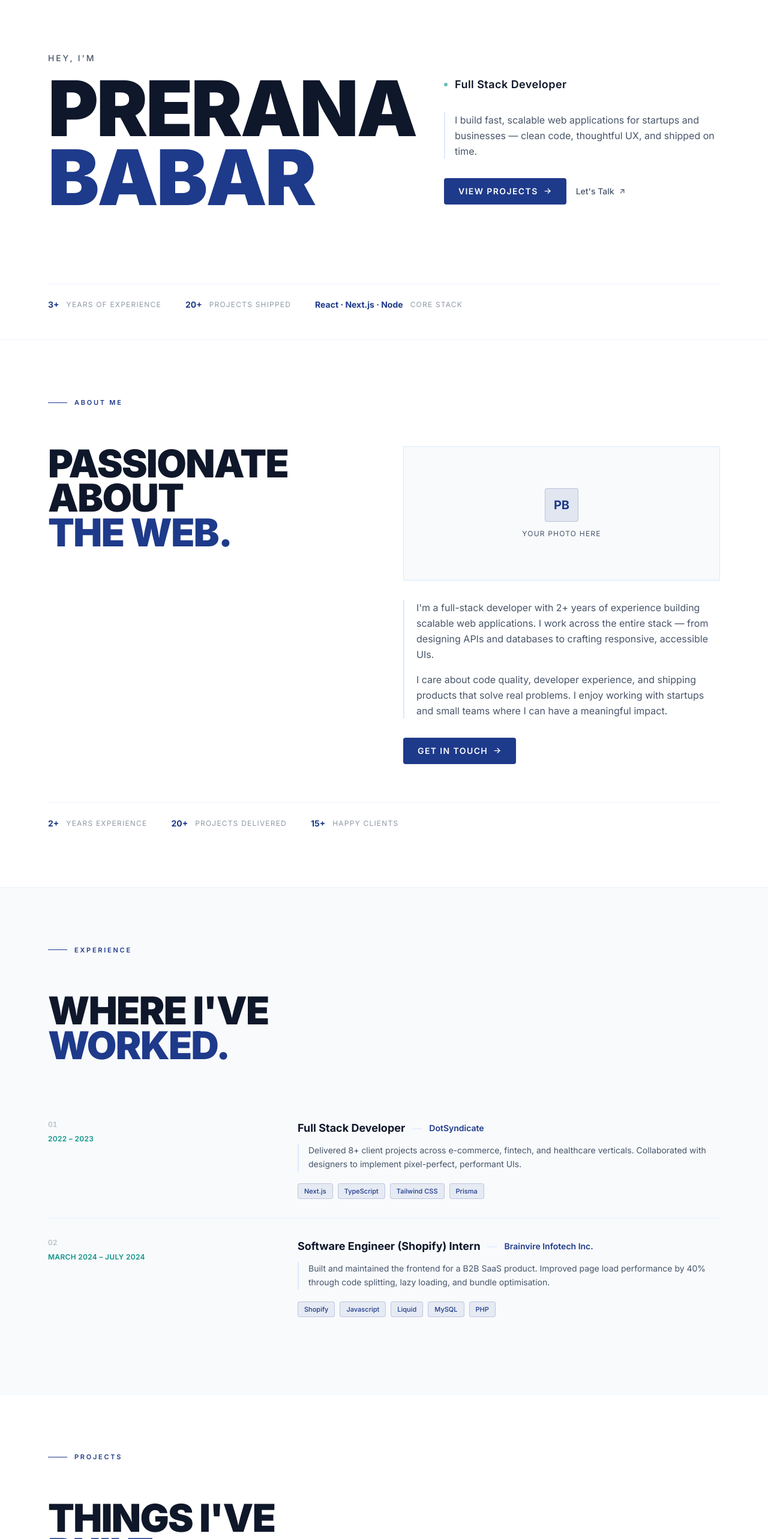
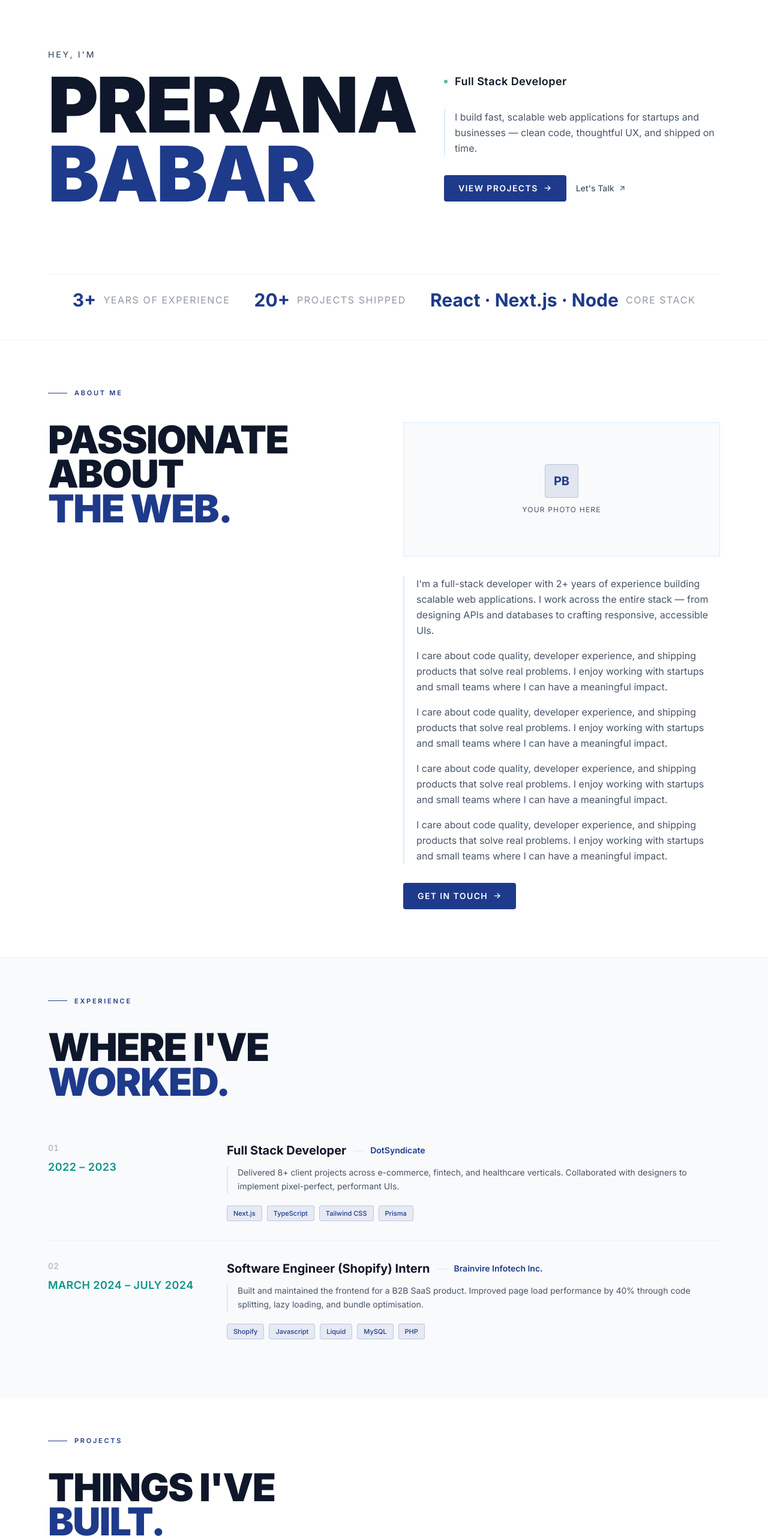
Before and after one commit to preranababar9/portfolio, a Next.js app: page / in a window 1280 px wide. Shown: the part 234-2800 px from the top of the page at 60% size. Built offline with nearby package versions, Linux system fonts and the light colour scheme.

Commit message:
chore: gap reduced between sections and responsive

```diff
--- a/app/components/About.tsx
+++ b/app/components/About.tsx
@@ -8,10 +8,10 @@ const stats = [
 
 export default function About() {
   return (
-    <section id="about" className="bg-page py-24 border-t border-stroke/50 px-6 sm:px-10 md:px-16 lg:px-20">
+    <section id="about" className="bg-page py-20 border-t border-stroke/50 px-6 sm:px-10 md:px-16 lg:px-20">
 
       {/* Section label */}
-      <div className="flex items-center gap-3 mb-16">
+      <div className="flex items-center gap-3 mb-10">
         <span className="w-8 h-px bg-primary" />
         <span className="text-primary text-[11px] uppercase tracking-[0.25em] font-semibold">
           About Me
@@ -57,11 +57,26 @@ export default function About() {
               products that solve real problems. I enjoy working with startups and
               small teams where I can have a meaningful impact.
             </p>
+              <p className="text-muted text-base leading-relaxed">
+              I care about code quality, developer experience, and shipping
+              products that solve real problems. I enjoy working with startups and
+              small teams where I can have a meaningful impact.
+            </p>
+              <p className="text-muted text-base leading-relaxed">
+              I care about code quality, developer experience, and shipping
+              products that solve real problems. I enjoy working with startups and
+              small teams where I can have a meaningful impact.
+            </p>
+              <p className="text-muted text-base leading-relaxed">
+              I care about code quality, developer experience, and shipping
+              products that solve real problems. I enjoy working with startups and
+              small teams where I can have a meaningful impact.
+            </p>
           </div>
 
           <a
             href="#contact"
-            className="group inline-flex items-center gap-2 bg-primary hover:bg-primary-light text-white font-semibold px-6 py-3 rounded-sm transition-all duration-200 text-sm uppercase tracking-widest w-fit hover:gap-3"
+            className="button-primary w-fit"
           >
             Get in touch
             <IconArrowRight size={15} className="transition-transform duration-200 group-hover:translate-x-0.5" />
@@ -69,15 +84,7 @@ export default function About() {
         </div>
       </div>
 
-      {/* Stats bar */}
-      <div className="border-t border-stroke/50 mt-16 pt-6 flex flex-wrap items-center gap-x-10 gap-y-3">
-        {stats.map(({ value, label }) => (
-          <div key={label} className="flex items-center gap-3">
-            <span className="text-primary font-bold text-sm">{value}</span>
-            <span className="text-muted/60 text-xs uppercase tracking-widest">{label}</span>
-          </div>
-        ))}
-      </div>
+
     </section>
   );
 }
--- a/app/components/Hero.tsx
+++ b/app/components/Hero.tsx
@@ -1,10 +1,11 @@
+"use client"
 import { IconArrowRight, IconArrowUpRight } from '@tabler/icons-react';
 
 export default function Hero() {
   return (
     <section
       id="hero"
-      className="relative bg-page min-h-screen flex flex-col justify-between px-6 sm:px-10 md:px-16 lg:px-20 pt-32 pb-12"
+      className="relative bg-page min-h-screen flex flex-col justify-between px-6 sm:px-10 md:px-16 lg:px-20 pt-28 pb-12"
     >
       {/* Top label row */}
       <div className="flex items-center gap-3 mb-auto">
@@ -15,7 +16,7 @@ export default function Hero() {
       </div>
 
       {/* Main content — two column */}
-      <div className="flex flex-col lg:flex-row lg:items-end gap-12 lg:gap-0 my-auto py-16">
+      <div className="flex flex-col lg:flex-row lg:items-end gap-12 lg:gap-0 my-auto py-8">
 
         {/* Left — Name block */}
         <div className="flex-1">
@@ -53,7 +54,7 @@ export default function Hero() {
           <div className="flex items-center gap-4">
             <a
               href="#projects"
-              className="group inline-flex items-center gap-2 bg-primary hover:bg-primary-light text-white font-semibold px-6 py-3 rounded-sm transition-all duration-200 text-sm uppercase tracking-widest hover:gap-3"
+              className="button-primary"
             >
               View Projects
               <IconArrowRight size={15} className="transition-transform duration-200 group-hover:translate-x-0.5" />
@@ -70,15 +71,15 @@ export default function Hero() {
       </div>
 
       {/* Bottom stats bar */}
-      <div className="border-t border-stroke/50 pt-6 flex flex-wrap items-center gap-x-10 gap-y-3">
+      <div className="border-t border-stroke/50 pt-6 justify-center flex flex-wrap items-center gap-x-10 gap-y-3">
         {[
           { value: '3+', label: 'Years of Experience' },
           { value: '20+', label: 'Projects Shipped' },
           { value: 'React · Next.js · Node', label: 'Core Stack' },
         ].map(({ value, label }) => (
           <div key={label} className="flex items-center gap-3">
-            <span className="text-primary font-bold text-sm">{value}</span>
-            <span className="text-muted/60 text-xs uppercase tracking-widest">{label}</span>
+            <span className="text-primary font-bold xl:text-3xl md:text-2xl text-sm">{value}</span>
+            <span className="text-muted/60  max-md:text-sm uppercase tracking-widest">{label}</span>
           </div>
         ))}
       </div>
--- a/app/components/Navbar.tsx
+++ b/app/components/Navbar.tsx
@@ -51,7 +51,7 @@ export default function Navbar() {
         {/* CTA */}
         <a
           href="#contact"
-          className="hidden md:inline-flex items-center bg-primary hover:bg-primary-light text-white text-[11px] font-semibold px-5 py-2 rounded-sm transition-colors uppercase tracking-widest"
+          className="hidden md:inline-flex items-center bg-primary hover:bg-black text-white text-[11px] font-semibold px-5 py-2 rounded-sm transition-colors uppercase tracking-widest"
         >
           Hire Me
         </a>
--- a/app/components/Projects.tsx
+++ b/app/components/Projects.tsx
@@ -41,10 +41,10 @@ const projects = [
 
 export default function Projects() {
   return (
-    <section id="projects" className="bg-page py-24 border-t border-stroke/50 px-6 sm:px-10 md:px-16 lg:px-20">
+    <section id="projects" className="bg-page py-16 border-t border-stroke/50 px-6 sm:px-10 md:px-16 lg:px-20">
 
       {/* Section label */}
-      <div className="flex items-center gap-3 mb-16">
+      <div className="flex items-center gap-3 mb-10">
         <span className="w-8 h-px bg-primary" />
         <span className="text-primary text-[11px] uppercase tracking-[0.25em] font-semibold">
           Projects
@@ -52,7 +52,7 @@ export default function Projects() {
       </div>
 
       <h2
-        className="font-black uppercase leading-[0.9] tracking-tight text-heading mb-16"
+        className="font-black uppercase leading-[0.9] tracking-tight text-heading mb-10"
         style={{ fontSize: 'clamp(2.5rem, 5vw, 5rem)' }}
       >
         Things I&apos;ve<br />
--- a/app/components/Tech.tsx
+++ b/app/components/Tech.tsx
@@ -15,10 +15,10 @@ const techCategories = [
 
 export default function Tech() {
   return (
-    <section id="technologies" className="bg-card py-24 border-t border-stroke/50 px-6 sm:px-10 md:px-16 lg:px-20">
+    <section id="technologies" className="bg-card py-16 border-t border-stroke/50 px-6 sm:px-10 md:px-16 lg:px-20">
 
       {/* Section label */}
-      <div className="flex items-center gap-3 mb-16">
+      <div className="flex items-center gap-3 mb-10">
         <span className="w-8 h-px bg-primary" />
         <span className="text-primary text-[11px] uppercase tracking-[0.25em] font-semibold">
           Technologies
@@ -26,7 +26,7 @@ export default function Tech() {
       </div>
 
       <h2
-        className="font-black uppercase leading-[0.9] tracking-tight text-heading mb-16"
+        className="font-black uppercase leading-[0.9] tracking-tight text-heading mb-10"
         style={{ fontSize: 'clamp(2.5rem, 5vw, 5rem)' }}
       >
         My tech<br />
@@ -37,14 +37,14 @@ export default function Tech() {
       <div className="grid md:grid-cols-3 divide-y md:divide-y-0 md:divide-x divide-stroke/50 border border-stroke/50">
         {techCategories.map((category) => (
           <div key={category.label} className="p-8">
-            <h3 className="text-[11px] uppercase tracking-[0.25em] font-semibold text-muted mb-6">
+            <h3 className="md:text-xl  uppercase tracking-[0.20em] font-semibold text-muted mb-6">
               {category.label}
             </h3>
             <ul className="space-y-3">
               {category.items.map((item) => (
                 <li key={item} className="flex items-center gap-3">
                   <span className="w-1 h-1 rounded-full bg-primary shrink-0" />
-                  <span className="text-heading text-sm font-medium">{item}</span>
+                  <span className="text-heading  max-md:text-sm font-medium">{item}</span>
                 </li>
               ))}
             </ul>
--- a/app/components/Work.tsx
+++ b/app/components/Work.tsx
@@ -2,10 +2,10 @@ import { experiences } from "../utils/const";
 
 export default function Work() {
   return (
-    <section id="work" className="bg-card py-24 border-t border-stroke/50 px-6 sm:px-10 md:px-16 lg:px-20">
+    <section id="work" className="bg-card py-16 border-t border-stroke/50 px-6 sm:px-10 md:px-16 lg:px-20">
 
       {/* Section label */}
-      <div className="flex items-center gap-3 mb-16">
+      <div className="flex items-center gap-3 mb-10">
         <span className="w-8 h-px bg-primary" />
         <span className="text-primary text-[11px] uppercase tracking-[0.25em] font-semibold">
           Experience
@@ -13,7 +13,7 @@ export default function Work() {
       </div>
 
       <h2
-        className="font-black uppercase leading-[0.9] tracking-tight text-heading mb-16"
+        className="font-black uppercase leading-[0.9] tracking-tight text-heading mb-10"
         style={{ fontSize: 'clamp(2.5rem, 5vw, 5rem)' }}
       >
         Where I&apos;ve<br />
@@ -23,14 +23,14 @@ export default function Work() {
       {/* Experience list */}
       <div className="divide-y divide-stroke/50">
         {experiences.map((exp, i) => (
-          <div key={i} className="py-8 grid md:grid-cols-[1fr_2fr] gap-6 md:gap-16 group">
+          <div key={i} className="py-8 grid md:grid-cols-[1fr_3fr] gap-6 group">
 
             {/* Left — index + period */}
             <div className="flex md:flex-col gap-4 md:gap-2">
-              <span className="text-muted/40 text-xs font-medium tabular-nums">
+              <span className="text-muted/40 text-sm font-medium tabular-nums">
                 {String(i + 1).padStart(2, '0')}
               </span>
-              <span className="text-accent text-xs font-semibold uppercase tracking-wide">
+              <span className="text-accent md:text-lg font-semibold uppercase tracking-wide">
                 {exp.period}
               </span>
             </div>
@@ -38,7 +38,7 @@ export default function Work() {
             {/* Right — content */}
             <div>
               <div className="flex flex-col sm:flex-row sm:items-center gap-1 sm:gap-3 mb-3">
-                <h3 className="text-heading font-bold text-lg">{exp.role}</h3>
+                <h3 className="text-heading font-bold md:text-xl text-lg">{exp.role}</h3>
                 <span className="hidden sm:block text-stroke">—</span>
                 <p className="text-primary text-sm font-semibold">{exp.company}</p>
               </div>
--- a/app/globals.css
+++ b/app/globals.css
@@ -29,6 +29,10 @@ body {
   @apply w-full min-h-screen;
 }
 
+.button-primary {
+  @apply  inline-flex items-center gap-2 bg-primary hover:bg-black text-white font-semibold px-6 py-3 rounded-sm transition-all duration-200 text-sm uppercase tracking-widest hover:gap-3;
+}
+
 /* Consistent horizontal padding */
 .section-container {
   @apply w-full max-w-[1200px] mx-auto px-6 sm:px-8 md:px-12 lg:px-16;
```
Also changed, not shown: app/components/Contact.tsx (+6 -6 lines).
